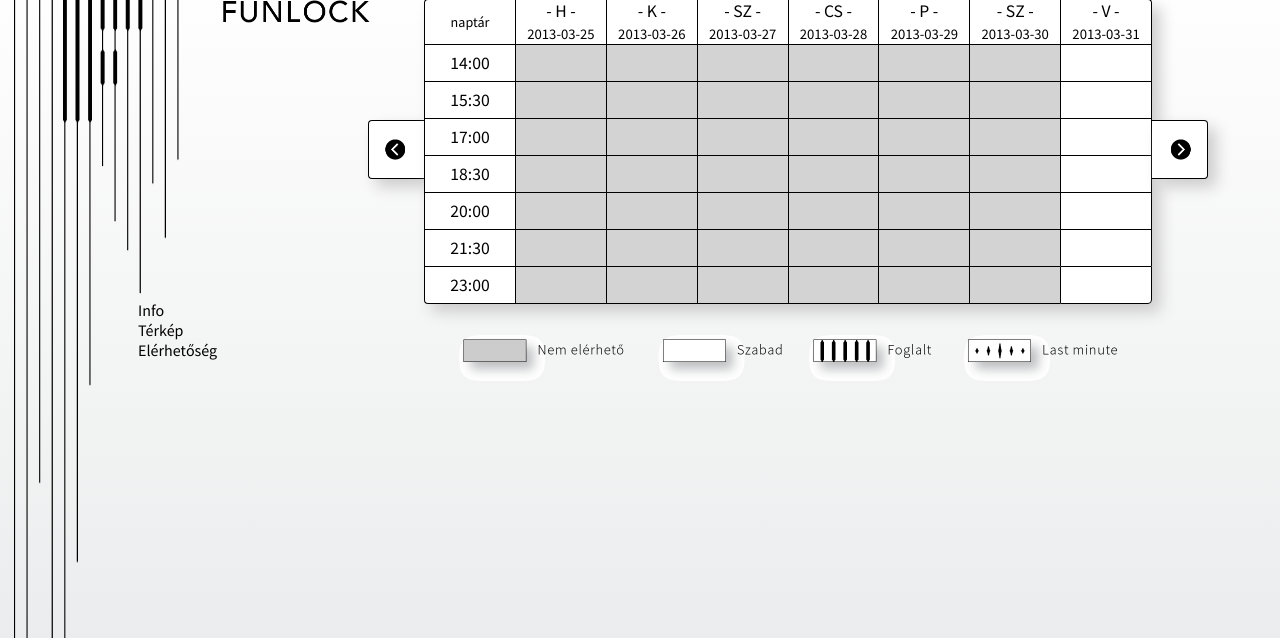
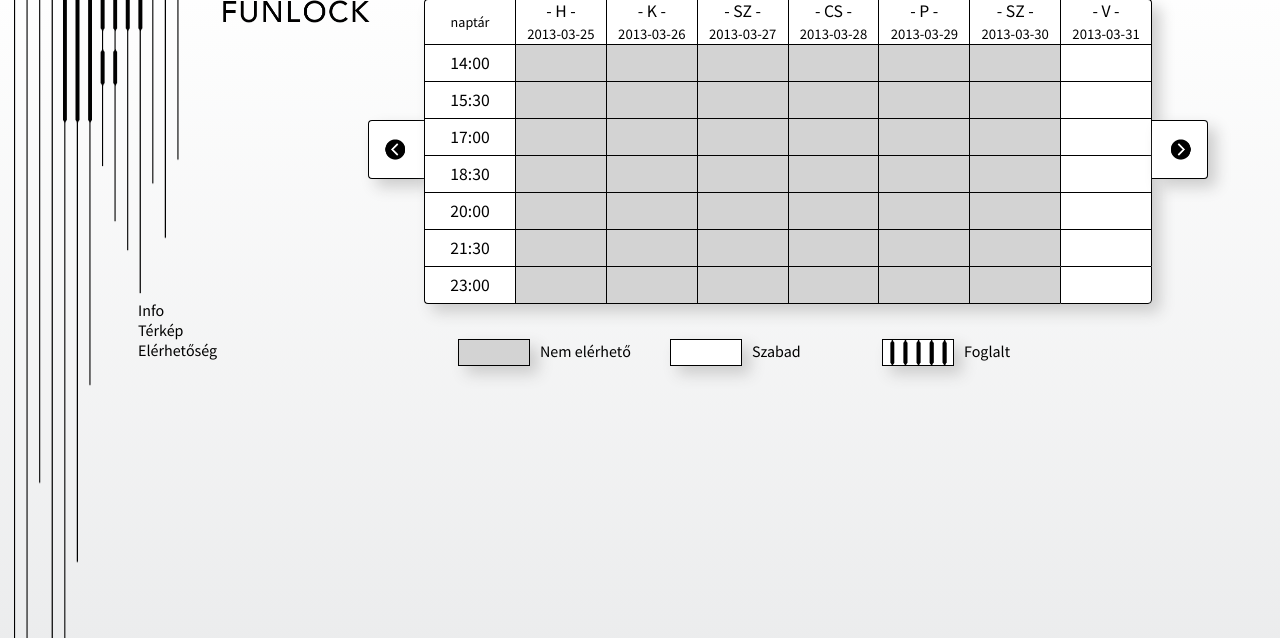
Before and after one commit to tzsiga/funlock, a CodeIgniter app: page /index.php/booking in a window 1280 px wide; the page is wider, and only the part inside the window is pictured. Shown: the part 37-675 px from the top of that part. Run offline with CodeIgniter, Linux system fonts and the light colour scheme; data comes from the database, SQL or seed files in the repository.

Commit message:
fixed css: legend, map, datepicker

```diff
--- a/application/views/booking/booking.php
+++ b/application/views/booking/booking.php
@@ -18,7 +18,14 @@
 				<span id="table_wrapper"><?php $this->load->view('booking/calendar', array('reserved_dates' => $reserved_dates, 'ref_time' => time(), 'selected_appointment' => 0)); ?></span>
 				<span id="next_month"><?= img(array('src' => base_url().'assets/img/main/arrow_right.png', 'id' => 'arrow_right')) ?></span>
 			</div>
-			<?= img(array('src' => base_url().'assets/img/main/legend.png', 'id' => 'legend')) ?>
+			<div id="legend">
+				<div id="icon_unavailable"></div>
+				<div>Nem elérhető</div>
+				<div id="icon_available"></div>
+				<div>Szabad</div>
+				<div id="icon_reserved"></div>
+				<div>Foglalt</div>
+			</div>
 			<div id="booking_details">
 				<?php $this->load->view('booking/form', array('status_code' => '')); ?>
 			</div>
--- a/application/views/booking/booking_js.php
+++ b/application/views/booking/booking_js.php
@@ -37,7 +37,7 @@
 	// left menu items
 
 	var item_info = 'Lorem ipsum dolor sit amet, consectetur adipisicing elit, sed do eiusmod tempor incididunt ut labore et dolore magna aliqua. Ut enim ad minim veniam, quis nostrud exercitation ullamco laboris nisi ut aliquip ex ea commodo consequat. Duis aute irure dolor in reprehenderit in voluptate velit esse cillum dolore eu fugiat nulla pariatur. Excepteur sint occaecat cupidatat non proident, sunt in culpa qui officia deserunt mollit anim id est laborum.';
-	var item_map = '<img id="map" src="<?= base_url() ?>assets/img/main/map.png" alt="" title="" />';
+	var item_map = '<img id="map" src="<?= base_url() ?>assets/img/main/map.png" alt="" title="" style="margin-left: -15px; border: 1px solid black; -moz-box-shadow: 8px 8px 15px #CCCCCC; -webkit-box-shadow: 8px 8px 15px #CCCCCC; box-shadow: 8px 8px 15px #CCCCCC;"/>';
 	var item_contact = 'Budapest 1023<br/>Akármi  utca 16.<br/>T.: 0036/12321315<br/>info@funlock.hu';
 
 	function replaceAll(txt, replace, with_this) {
--- a/assets/css/style.css
+++ b/assets/css/style.css
@@ -176,6 +176,11 @@ body {
 body {
   font-family: 'Source Sans Pro', arial, verdana;
 }
+#ui-datepicker-div {
+  -moz-box-shadow: 8px 8px 15px #555;
+  -webkit-box-shadow: 8px 8px 15px #555;
+  box-shadow: 8px 8px 15px #555;
+}
 body#intro_page {
   overflow: hidden;
   background-image: url('../img/intro/bg_grid_2.gif');
@@ -256,10 +261,38 @@ body#main_page #wrapper_content #logo_small {
   margin-left: 100px;
 }
 body#main_page #wrapper_content #legend {
-  width: 679px;
   height: 59px;
   margin-left: 80px;
-  margin-top: -30px;
+  margin-top: -15px;
+  text-align: left;
+}
+body#main_page #wrapper_content #legend div {
+  display: inline-block;
+  float: left;
+  width: 120px;
+  height: 25px;
+  margin-left: 10px;
+  margin-top: 2px;
+}
+body#main_page #wrapper_content #legend #icon_unavailable,
+body#main_page #wrapper_content #legend #icon_available,
+body#main_page #wrapper_content #legend #icon_reserved {
+  width: 70px;
+  margin-top: 0px;
+  border: 1px solid black;
+  -moz-box-shadow: 8px 8px 15px #CCCCCC;
+  -webkit-box-shadow: 8px 8px 15px #CCCCCC;
+  box-shadow: 8px 8px 15px #CCCCCC;
+}
+body#main_page #wrapper_content #legend #icon_unavailable {
+  background-color: lightgrey;
+}
+body#main_page #wrapper_content #legend #icon_available {
+  background-color: white;
+}
+body#main_page #wrapper_content #legend #icon_reserved {
+  background-image: url('../img/main/reserved.png');
+  background-size: 70px 25px;
 }
 body#main_page #wrapper_content #prev_month,
 body#main_page #wrapper_content #arrow_left,
--- a/assets/css/style.less
+++ b/assets/css/style.less
@@ -9,6 +9,12 @@
 
 body {
 	font-family: 'Source Sans Pro', arial, verdana;
+}
+
+#ui-datepicker-div {
+		 -moz-box-shadow: 8px 8px 15px #555;
+	-webkit-box-shadow: 8px 8px 15px #555;
+					box-shadow: 8px 8px 15px #555;
 }
 
 /////// intro page ////////////////////////////////////////////////////////////
@@ -112,10 +118,42 @@ body#main_page {
 
 
 		#legend {
-			width: 679px;
+			//width: 679px;
 			height: 59px;
 			margin-left: 80px;
-			margin-top: -30px;
+			margin-top: -15px;
+			text-align: left;
+
+			div {
+				display: inline-block;
+				float: left;
+				width: 120px;
+				height: 25px;
+				margin-left: 10px;
+				margin-top: 2px;
+			}
+
+			#icon_unavailable, #icon_available, #icon_reserved {
+				width: 70px;
+				margin-top: 0px;
+				border: 1px solid black;
+					 -moz-box-shadow: 8px 8px 15px #CCCCCC;
+				-webkit-box-shadow: 8px 8px 15px #CCCCCC;
+								box-shadow: 8px 8px 15px #CCCCCC;
+			}
+
+			#icon_unavailable {
+				background-color: lightgrey;
+			}
+
+			#icon_available {
+				background-color: white;
+			}
+
+			#icon_reserved {
+				background-image: url('../img/main/reserved.png');
+				background-size: 70px 25px;
+			}
 		}
 
 		#prev_month, #arrow_left, #next_month, #arrow_right {
```
Also changed, not shown: assets/img/main/legend.png (deleted), assets/img/main/map.png.
